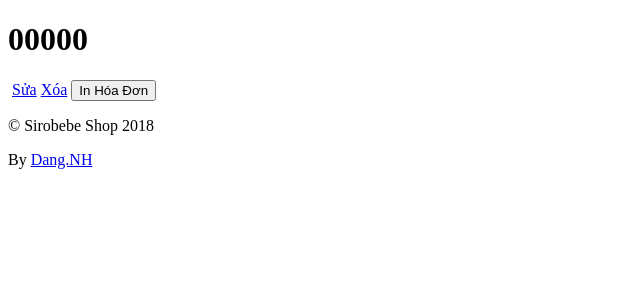
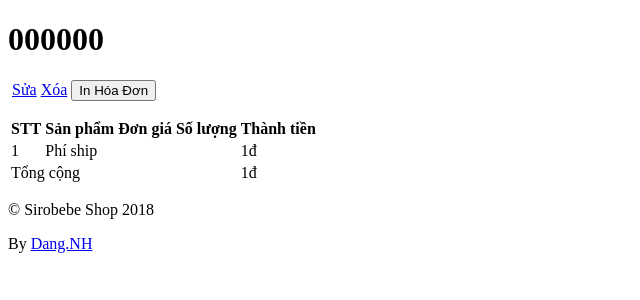
Before and after one commit to socrec/sirobebe, a Yii app: template backend/views/order/view.php in a window 1280 px wide. Shown: the top 300 px of the page, without its empty margins (0-640 px from the left). Run offline with PHP 8.4 and a stand-in for Yii, Linux system fonts and the light colour scheme; the template is opened without the code that fills it, so the values that code supplies are empty; some libraries are stand-ins or nearby versions.

Commit message:
Done order view and print

```diff
--- a/backend/controllers/OrderController.php
+++ b/backend/controllers/OrderController.php
@@ -67,6 +67,7 @@
     {
         $model = new Order();
         $customerModel = new Customer();
+
         if (Yii::$app->request->isPost) {
             $post = Yii::$app->request->post();
             if ($model->load($post)) {
@@ -98,12 +99,14 @@
     public function actionUpdate($id = 0)
     {
         $model = Order::find()->where(['id' => $id])->one();
+        $customerModel = new Customer();
+
         if (Yii::$app->request->isPost) {
             if ($model->load(Yii::$app->request->post()) && $model->save()) {
                 return $this->redirect(['view', 'id' => $model->id]);
             }
         }
-        return $this->render('update', compact('model'));
+        return $this->render('update', compact('model', 'customerModel'));
     }
 
     public function actionView($id)
--- a/backend/views/order/view.php
+++ b/backend/views/order/view.php
@@ -8,7 +8,7 @@
 use yii\widgets\ListView;
 use yii\widgets\DetailView;
 
-$this->title = str_pad($model->id, 5, '0', STR_PAD_LEFT);
+$this->title = str_pad($model->id, 6, '0', STR_PAD_LEFT);
 $this->params['breadcrumbs'][] = ['label' => 'Đơn Hàng', 'url' => ['index']];
 $this->params['breadcrumbs'][] = $this->title;
 ?>
@@ -36,7 +36,7 @@
                 [
                     'label' => 'Mã Đơn Hàng',
                     'format' => 'raw',
-                    'value' => str_pad($model->id, 5, '0', STR_PAD_LEFT)
+                    'value' => $this->title
                 ],
                 [
                     'label' => 'Khách Hàng',
@@ -71,16 +71,6 @@
                     'value' => $model->customer->city
                 ],
                 [
-                    'label' => 'Tiền Hàng',
-                    'format' => 'raw',
-                    'value' => '<b>' . number_format($model->total) . 'đ</b>',
-                ],
-                [
-                    'label' => 'Phí Ship',
-                    'format' => 'raw',
-                    'value' => '<b>' . number_format($model->shipping_fee) . 'đ</b>',
-                ],
-                [
                     'label' => 'Ghi Chú',
                     'format' => 'raw',
                     'value' => nl2br($model->memo)
@@ -88,6 +78,36 @@
             ],
         ]);
         ?>
+        <table id="w0" class="table table-striped table-bordered detail-view">
+            <thead>
+                <th class="text-center">STT</th>
+                <th>Sản phẩm</th>
+                <th class="text-right">Đơn giá</th>
+                <th class="text-right">Số lượng</th>
+                <th class="text-right">Thành tiền</th>
+            </thead>
+            <tbody>
+                <?php foreach ($model->products as $index => $orderProduct) : ?>
+                    <tr>
+                        <td class="text-center"><?= ++$index ?></td>
+                        <td><?= $orderProduct->product->title . ' - Size: ' . $orderProduct->size->size  ?></td>
+                        <td class="text-right"><?= number_format($orderProduct->list_price) ?>đ</td>
+                        <td class="text-right"><?= number_format($orderProduct->quantity) ?></td>
+                        <td class="text-right"><?= number_format($orderProduct->quantity * $orderProduct->list_price) ?>đ</td>
+                    </tr>
+                <?php endforeach; ?>
+                <tr>
+                    <td class="text-center"><?= ++$index ?></td>
+                    <td colspan="3">Phí ship</td>
+                    <td class="text-right"><?= number_format($model->shipping_fee) ?>đ</td>
+                </tr>
+                <tr>
+<!--                    <td class="text-center">--><?//= ++$index ?><!--</td>-->
+                    <td class="text-center" colspan="4">Tổng cộng</td>
+                    <td class="text-right"><?= number_format($model->total) ?>đ</td>
+                </tr>
+            </tbody>
+        </table>
     </div>
     <script>
         //    $(function () {
--- a/common/models/Order.php
+++ b/common/models/Order.php
@@ -12,7 +12,6 @@
 
 class Order extends ActiveRecord
 {
-    public $products;
     /**
      * @return string the name of the table associated with this ActiveRecord class.
      */
```
Also changed, not shown: common/models/OrderProduct.php (+10 -0 lines).
